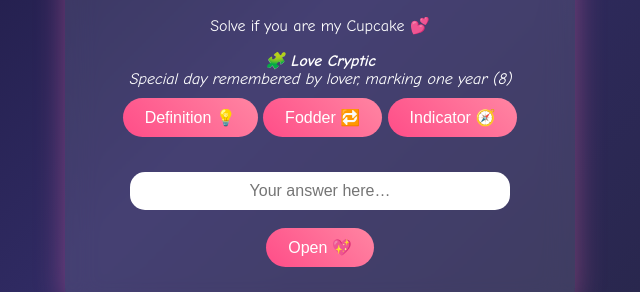
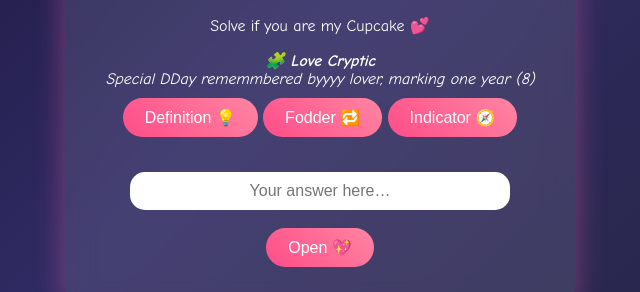
Before and after one commit to Titan0932/titan0932.github.io, a plain HTML site: page index.html in a window 1280 px wide. Shown: the part 381-673 px from the top of the page, 320-960 px from the left. Drawn offline with Linux system fonts and the light colour scheme.

Commit message:
another hint

```diff
--- a/index.html
+++ b/index.html
@@ -317,7 +317,7 @@
     <script>
       /* ---------------- CONFIG ---------------- */
       const cryptic = {
-        clue: "Special day remembered by lover, marking one year (8)",
+        clue: "Special DDay rememmbered byyyy lover, marking one year (8)",
 
         answer: "19022025",
 
```
